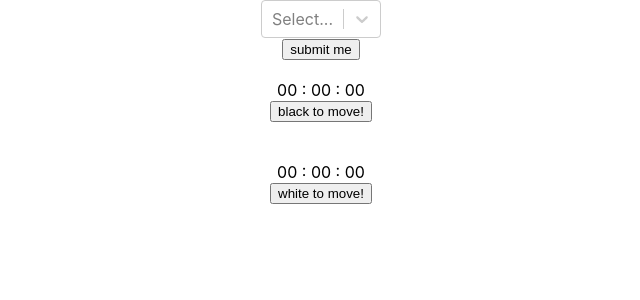
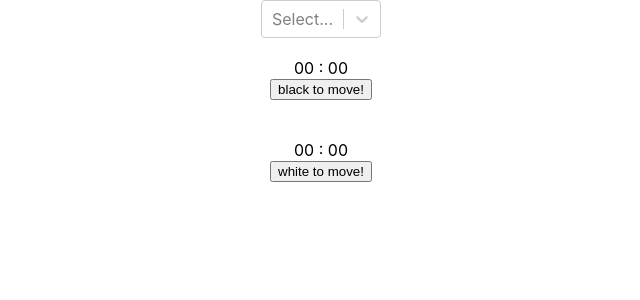
Before and after one commit to hellokkki/chess-timer, a React (Create React App) app: page / in a window 1280 px wide. Shown: the top 300 px of the page, without its empty margins (319-959 px from the left). Built offline with nearby package versions, Linux system fonts and the light colour scheme.

Commit message:
refactored it all with redux

```diff
--- a/src/App.js
+++ b/src/App.js
@@ -1,35 +1,16 @@
 
-import { useState } from 'react';
 import './App.scss';
 import Timer from './components/Timer';
-import SetTimeForm from './components/SetTimeForm';
-import { connect } from 'react-redux';
-import { useDispatch } from 'react-redux';
-
-
-const mapDispatchToProps = state => {
-  console.log(state)
-  return {
-    ...state,
-    chessTimeValue: state
-  }
-}
-connect(null, mapDispatchToProps)(SetTimeForm)
+import ChessTimeSetter from './components/ChessTimeSetter';
 
 function App() {
-  const dispatch = useDispatch();
-
-   const handleSubmit = e => {
-    dispatch({type: `TIME/SET_CHESS-TIME:${e}`});
-    mapDispatchToProps(e);;
-   };
 
   return (
     <div className="App">
 
       <main>
      <div className='select-block'>
-     <SetTimeForm  onSubmit={e => handleSubmit(e)}/>
+     <ChessTimeSetter />
      </div>
      <div className='timer-block'>
       <Timer />
--- a/src/components/SetTimeForm.jsx
+++ b/src/components/ChessTimeSetter.jsx
@@ -1,42 +1,34 @@
 
-import React, { useState } from 'react';
+import React from 'react';
 import Select from 'react-select';
 import { connect } from 'react-redux';
+import { useDispatch } from 'react-redux';
 
 
-function SetTimeForm({onSubmit}) {
-
-      const [value, setValue] = useState();
-
-
+function ChessTimeSetter() {
+      const dispatch = useDispatch();
       const handleChange = e => {
         const value = e.value;
-        return setValue(value);
-    };
-
-    const handleSubmit = e => {
-      e.preventDefault();
-      onSubmit(value);
+        dispatch({type: `TIME/SET_CHESS-TIME:${value}`})
     };
 
     const options = [
       { value: '5:00', label: '5:00' },
       { value: '10:00', label: '10:00' },
       { value: '15:00', label: '15:00' },
+      { value: '30:00', label: '30:00' },
+      { value: '1:00:00', label: '1:00:00' },
+      { value: '1:30:00', label: '1:30:00' },
     ];
 
   return (
-    handleSubmit,
     <div>
-      <form onSubmit={e => handleSubmit(e)}>
       <Select
       options={options}
       onChange={e => handleChange(e)}
       />
-      <button>submit me</button>
-      </form>
     </div>
   )
 }
 
-export default connect(null, null) (SetTimeForm);
+export default connect(null, null) (ChessTimeSetter);
--- a/src/components/Timer.jsx
+++ b/src/components/Timer.jsx
@@ -1,16 +1,8 @@
 import React from 'react';
-import { useState, useEffect, useRef } from 'react';
+import { useState, useEffect } from 'react';
 import { connect } from 'react-redux';
 import { useSelector } from 'react-redux';
 import { useDispatch } from 'react-redux';
-
-const mapStateToProps = state => {
- return {
-   state
- }
-};
-
-
 
 const Clock = ({ time, onStop, isRunning }) => {
 
@@ -19,11 +11,11 @@ const Clock = ({ time, onStop, isRunning }) => {
      let hours = Math.floor(seconds / 3600);
      let minutes = Math.floor((seconds - (hours * 3600)) / 60);
      let secs = seconds - (hours * 3600) - (minutes * 60);
-     let H, M, S;
-     if (hours < 10) H = (`0${hours}`);
+     let  M, S;
     if (minutes < 10) M = (`0${minutes}`);
     if (secs < 10) S = (`0${secs}`);
-    return (`${H || hours} : ${M || minutes} : ${S || secs}`);
+    if (hours === 0) return(`${M || minutes} : ${S || secs}`);
+    return (`${hours} : ${M || minutes} : ${S || secs}`);
   };
   const [seconds, setSeconds] = useState();
 
@@ -52,41 +44,32 @@ const Clock = ({ time, onStop, isRunning }) => {
 };
 
 
-const Timer = ({state}) => {
-
+const Timer = () => {
+  const dispatch = useDispatch();
   const onStop = () => {
-    setIsRunningBlack(false);
-    setIsRunningWhite(false);
-   }
+    dispatch({type: 'MOVE/STOP_MOVING'});
+   };
 
   const whiteToMove = () => {
-    console.log('work');
     dispatch({type: 'MOVE/WHITE_TO_MOVE'});
-    setIsRunningWhite(true);
-    setIsRunningBlack(false);
   };
 
   const blackToMove = () => {
-    console.log('work');
     dispatch({type: 'MOVE/BLACK_TO_MOVE'});
-    setIsRunningWhite(false);
-    setIsRunningBlack(true);
   };
-  const dispatch = useDispatch();
+
   const whiteTime = useSelector(state => state.selecter.whiteTime );
   const blackTime = useSelector(state => state.selecter.blackTime);
-  const [isRunningWhite, setIsRunningWhite] = useState(false);
-  const [isRunningBlack, setIsRunningBlack] = useState(false);
-  console.log(whiteTime ? whiteTime : 'non');
-
+  const isWhiteRunning = useSelector(state => state.timer.isWhiteRunning);
+  const isblackRunning = useSelector(state => state.timer.isBlackRunning);
 
  return (
    <div className='timer'>
     <div style={{padding: 20}}>
       <Clock
-      time={whiteTime ? whiteTime : "00:00"}
+      time={whiteTime}
       onStop={onStop}
-      isRunning={isRunningWhite}
+      isRunning={isWhiteRunning}
       />
       <button onClick={blackToMove}>black to move!</button>
     </div>
@@ -95,39 +78,12 @@ const Timer = ({state}) => {
       <Clock
       time={blackTime ? blackTime : "00:00"}
       onStop={onStop}
-      isRunning={isRunningBlack}
+      isRunning={isblackRunning}
       />
       <button onClick={whiteToMove}>white to move!</button>
-
     </div>
    </div>
  )
 }
 
-export default connect(mapStateToProps, null) (Timer);
-
-const twoDigits = (num) => String(num).padStart(2, '0');
-
-
-
-
-
-
-  // useEffect(() => {
-  //   let interval = setInterval(() => {
-  //     if (seconds > 0) {
-  //      setSeconds(seconds - 1);
-  //     }
-  //    if (seconds === 0) {
-  //       if (minutes === 0) {
-  //           clearInterval(interval);
-  //       } else {
-  //           setMinutes( minutes - 1 );
-  //           setSeconds(59);
-  //       }
-  //    }
-  //    }, 1000);
-  //    return () => {
-  //       clearInterval(interval);
-  //    }
-  // })
+export default connect(null, null) (Timer);
--- a/src/redux/rootReducer.js
+++ b/src/redux/rootReducer.js
@@ -1,7 +1,8 @@
 import { combineReducers } from "redux"
-
+import { timerReducer } from "./timerReducer";
 import { selectedTimeReducer } from "./selectedTimeReducer"
 
 export const rootReducer = combineReducers({
         selecter: selectedTimeReducer,
+        timer: timerReducer
 });
--- a/src/redux/selectedTimeReducer.js
+++ b/src/redux/selectedTimeReducer.js
@@ -1,11 +1,10 @@
-import { SET_TIME_FIVETEEN_MINUTES, SET_TIME_FIVE_MINUTES, SET_TIME_TEN_MINUTES } from "./types";
-import { BLACK_TO_MOVE, WHITE_TO_MOVE } from "./types";
+import { SET_TIME_FIVETEEN_MINUTES, SET_TIME_FIVE_MINUTES, SET_TIME_TEN_MINUTES, SET_TIME_THIRTY_MINUTES, SET_TIME_HOUR, SET_TIME_HOUR_THIRTY } from "./types";
+import { STOP_MOVING } from "./types";
 
 const initialState ={
    whiteTime: "00:00",
    blackTime: "00:00"
 };
-
 
 export const selectedTimeReducer = ( state = initialState, action ) => {
    switch (action.type) {
@@ -14,22 +13,40 @@ export const selectedTimeReducer = ( state = initialState, action ) => {
          ...state,
          whiteTime: "5:00",
          blackTime: "5:00",
-
        };
       case SET_TIME_TEN_MINUTES:
          return {
             ...state,
             whiteTime: "10:00",
             blackTime: "10:00",
-
           };
       case SET_TIME_FIVETEEN_MINUTES:
          return {
             ...state,
             whiteTime: "15:00",
             blackTime: "15:00",
-
-         }
-    default: return state
+         };
+      case SET_TIME_THIRTY_MINUTES:
+         return {
+             ...state,
+            whiteTime: "30:00",
+            blackTime: "30:00",
+         };
+      case SET_TIME_HOUR:
+         return {
+            ...state,
+            whiteTime: "1:00:00",
+            blackTime: "1:00:00",
+         };
+      case SET_TIME_HOUR_THIRTY:
+         return {
+            ...state,
+            whiteTime: "1:30:00",
+            blackTime: "1:30:00",
+         };
+      case STOP_MOVING:
+         return initialState;
+    default:
+    return state
    }
 };
--- /dev/null
+++ b/src/redux/timerReducer.js
@@ -0,0 +1,27 @@
+import { BLACK_TO_MOVE, WHITE_TO_MOVE, STOP_MOVING } from "./types";
+
+const initialState = {
+    isWhiteRunning: false,
+    isBlackRunning: false,
+}
+
+export const timerReducer = ( state = initialState, action ) => {
+   switch(action.type) {
+    case BLACK_TO_MOVE:
+        return {
+         ...state,
+         isBlackRunning: true,
+         isWhiteRunning: false
+        };
+    case WHITE_TO_MOVE:
+        return {
+         ...state,
+         isBlackRunning: false,
+         isWhiteRunning: true
+        };
+    case STOP_MOVING:
+        return initialState;
+    default:
+        return initialState;
+   };
+};
--- a/src/redux/types.js
+++ b/src/redux/types.js
@@ -1,6 +1,9 @@
 export const SET_TIME_FIVE_MINUTES = 'TIME/SET_CHESS-TIME:5:00';
 export const SET_TIME_TEN_MINUTES = 'TIME/SET_CHESS-TIME:10:00';
 export const SET_TIME_FIVETEEN_MINUTES = 'TIME/SET_CHESS-TIME:15:00';
-
+export const SET_TIME_THIRTY_MINUTES = 'TIME/SET_CHESS-TIME:30:00';
+export const SET_TIME_HOUR = 'TIME/SET_CHESS-TIME:1:00:00';
+export const SET_TIME_HOUR_THIRTY = 'TIME/SET_CHESS-TIME:1:30:00';
 export const WHITE_TO_MOVE = 'MOVE/WHITE_TO_MOVE';
 export const BLACK_TO_MOVE = 'MOVE/BLACK_TO_MOVE';
+export const STOP_MOVING = 'MOVE/STOP_MOVING';
```
